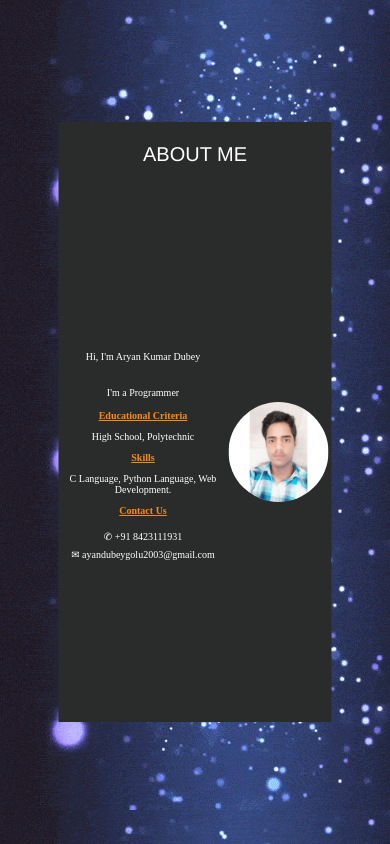
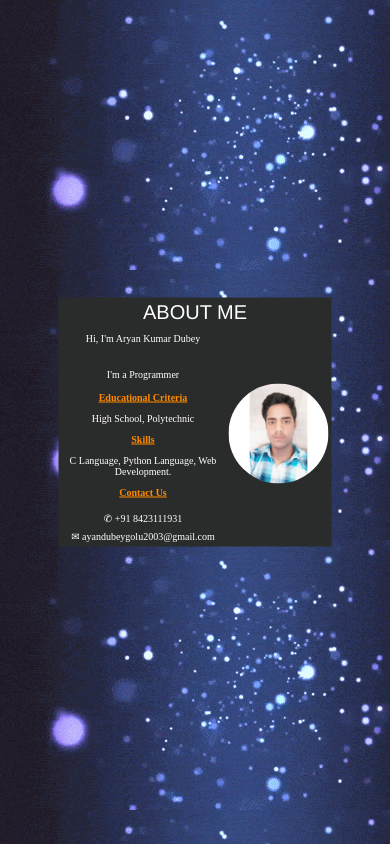
Before and after one commit to Aryan-we/About-Me, a plain HTML site: page index.html in a window 390 px wide. Drawn offline with Linux system fonts and the light colour scheme.

Commit message:
Update index.html

```diff
--- a/index.html
+++ b/index.html
@@ -16,6 +16,9 @@
         }
         table tr td font center{
             font-size: 20px;
+        }
+         table{
+            height:200px;
         }
         }
         table{
```
